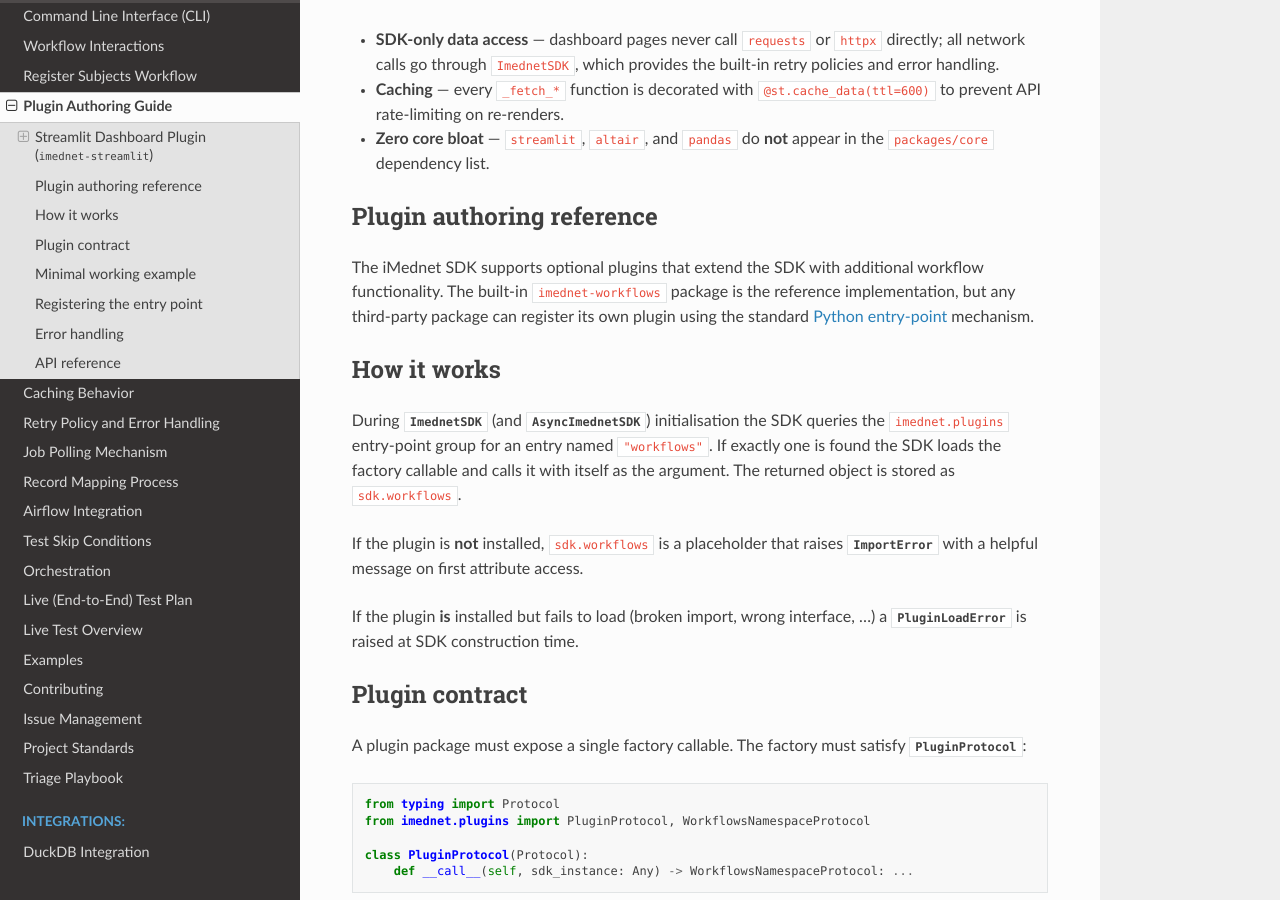
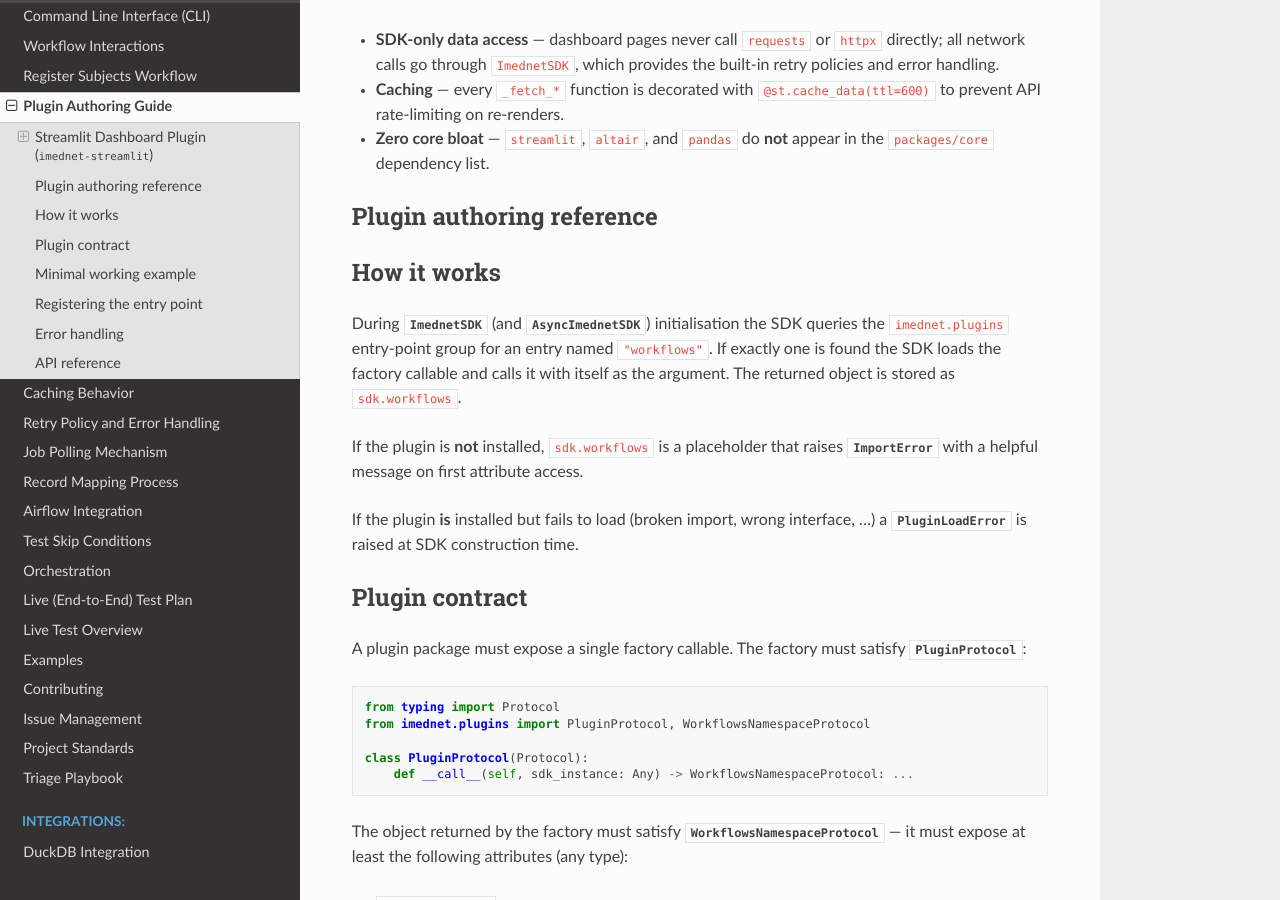
Before and after one commit to fderuiter/imednet-python-sdk, a Sphinx documentation site: the page built from docs/plugins.rst, in a window 1280 px wide and 900 px high, scrolled down 1920 px. Built offline with Sphinx 7.4.7 and the Read the Docs theme 3.1.0, drawn with Linux system fonts in a browser that asks for light colours; pages that are not in the unit, such as notebooks, are missing from menus; the version number is read from the project's files by our own code.

Commit message:
docs: remove duplicate paragraph in plugins.rst authoring section

```diff
--- a/docs/plugins.rst
+++ b/docs/plugins.rst
@@ -112,11 +112,6 @@ Architecture rules
 
 Plugin authoring reference
 --------------------------
-
-The iMednet SDK supports optional plugins that extend the SDK with additional
-workflow functionality.  The built-in ``imednet-workflows`` package is the
-reference implementation, but any third-party package can register its own
-plugin using the standard `Python entry-point`_ mechanism.
 
 How it works
 ------------
```
